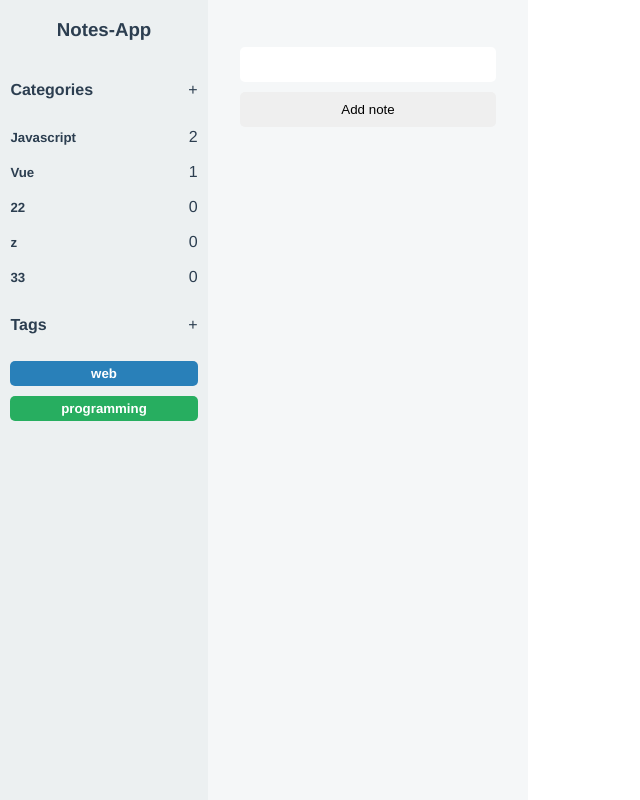
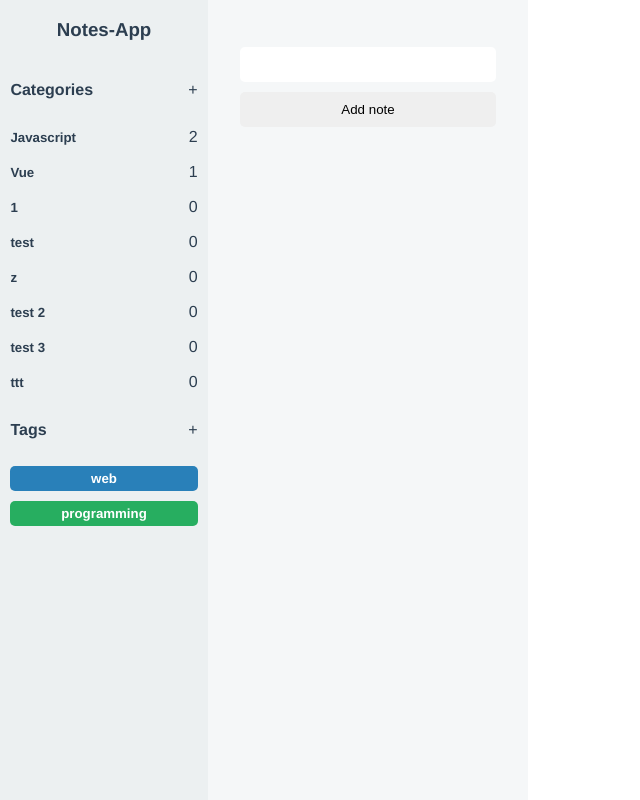
Before and after one commit to robertgeica/notas, a Vue app: page / in a window 1280 px wide. Shown: the whole page, without its empty margins (0-640 px from the left). Built offline with nearby package versions, Linux system fonts and the light colour scheme; data requests are answered from the project's data file.

Commit message:
fix ui update bug after adding category

```diff
--- a/db.json
+++ b/db.json
@@ -55,19 +55,34 @@
       ]
     },
     {
-      "categoryName": "22",
+      "categoryName": "1",
       "notes": [],
       "id": 2
     },
     {
-      "categoryName": "z",
+      "categoryName": "test",
       "notes": [],
       "id": 3
     },
     {
-      "categoryName": "33",
+      "categoryName": "z",
       "notes": [],
       "id": 4
+    },
+    {
+      "categoryName": "test 2",
+      "notes": [],
+      "id": 5
+    },
+    {
+      "categoryName": "test 3",
+      "notes": [],
+      "id": 6
+    },
+    {
+      "categoryName": "ttt",
+      "notes": [],
+      "id": 7
     }
   ],
   "tags": [
--- a/src/views/Home.vue
+++ b/src/views/Home.vue
@@ -2,8 +2,8 @@
   <Sidebar
     :categories="categories"
     :tags="tags"
-    :showModal="showModal"
     @get-category="getSelectedCategory"
+    @add-category="addNewCategory"
   />
   <Notes :selectedCategory="selectedCategory" />
 
@@ -25,7 +25,7 @@ export default {
     return {
       categories: [],
       tags: [],
-      selectedCategory: {}
+      selectedCategory: {},
     };
   },
   methods: {
@@ -52,6 +52,31 @@ export default {
       return data;
     },
 
+    async addNewCategory(newCategoryName) {
+
+      if (!newCategoryName) {
+        alert("Add a name");
+        return;
+      }
+
+      const newCategory = {
+        categoryName: newCategoryName,
+        notes: [],
+      };
+
+      const res = await fetch("http://localhost:5000/category", {
+        method: "POST",
+        headers: {
+          "Content-type": "application/json",
+        },
+        body: JSON.stringify(newCategory),
+      });
+
+
+      const data = await res.json();
+      this.categories = [...this.categories, data];
+      this.newCategoryName = "";
+    },
   },
   async created() {
     this.categories = await this.getCategories();
--- a/src/views/Sidebar.vue
+++ b/src/views/Sidebar.vue
@@ -6,7 +6,8 @@
       <Modal @close="toggleModal">
         <template v-slot:actions>
           <input type="text" v-model="newCategoryName" class="input" />
-          <button @click="addNewCategory">Add category</button>
+          <button @click="$emit('add-category', newCategoryName); toggleModal()">Add category</button>
+
         </template>
 
         <p>Add new category</p>
@@ -54,42 +55,14 @@ export default {
   data() {
     return {
       showModal: false,
-      newCategoryName: "",
+      newCategoryName: ''
     };
   },
   methods: {
     toggleModal() {
       this.showModal = !this.showModal;
     },
-    async addNewCategory(e) {
-      e.preventDefault();
 
-      if (!this.newCategoryName) {
-        alert("Add a name");
-        return;
-      }
-
-      const newCategory = {
-        categoryName: this.newCategoryName,
-        notes: [],
-      };
-
-      const res = await fetch("http://localhost:5000/category", {
-        method: "POST",
-        headers: {
-          "Content-type": "application/json",
-        },
-        body: JSON.stringify(newCategory),
-      });
-
-
-      const data = await res.json();
-      this.getCategories();
-      // this.categories = [...this.categories, data];
-      // this.toggleModal();
-
-      this.newCategoryName = "";
-    },
   },
 };
 </script>
```
